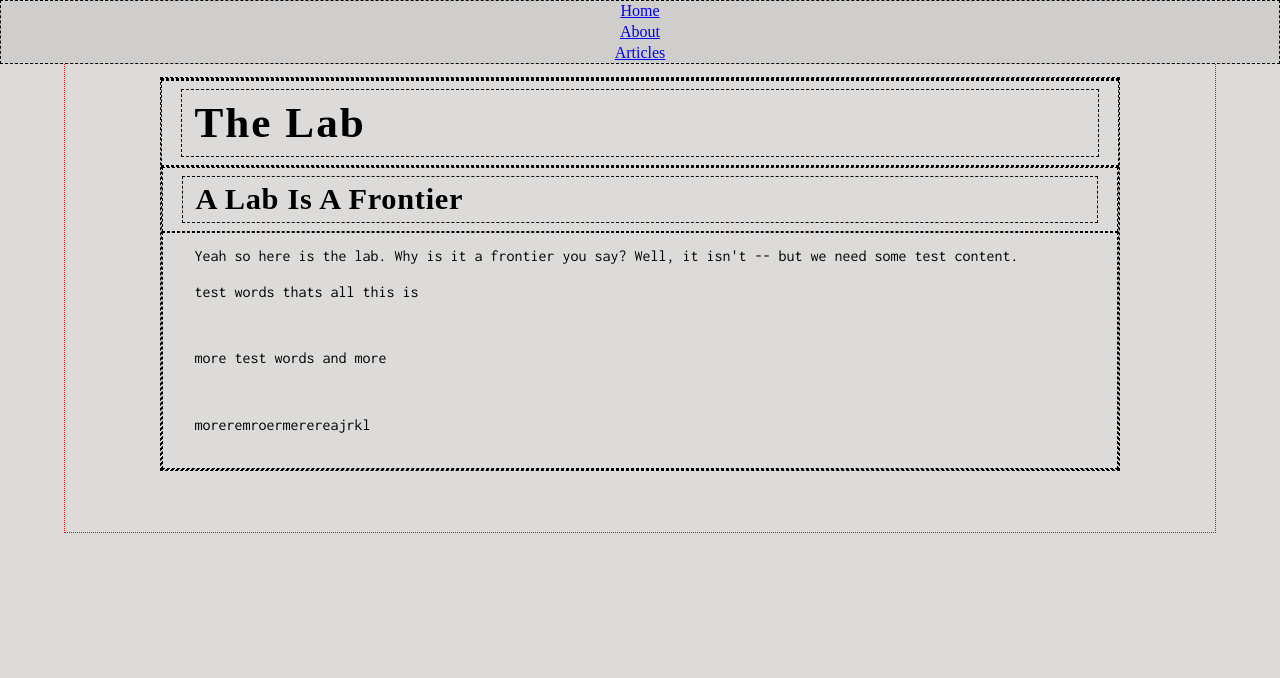
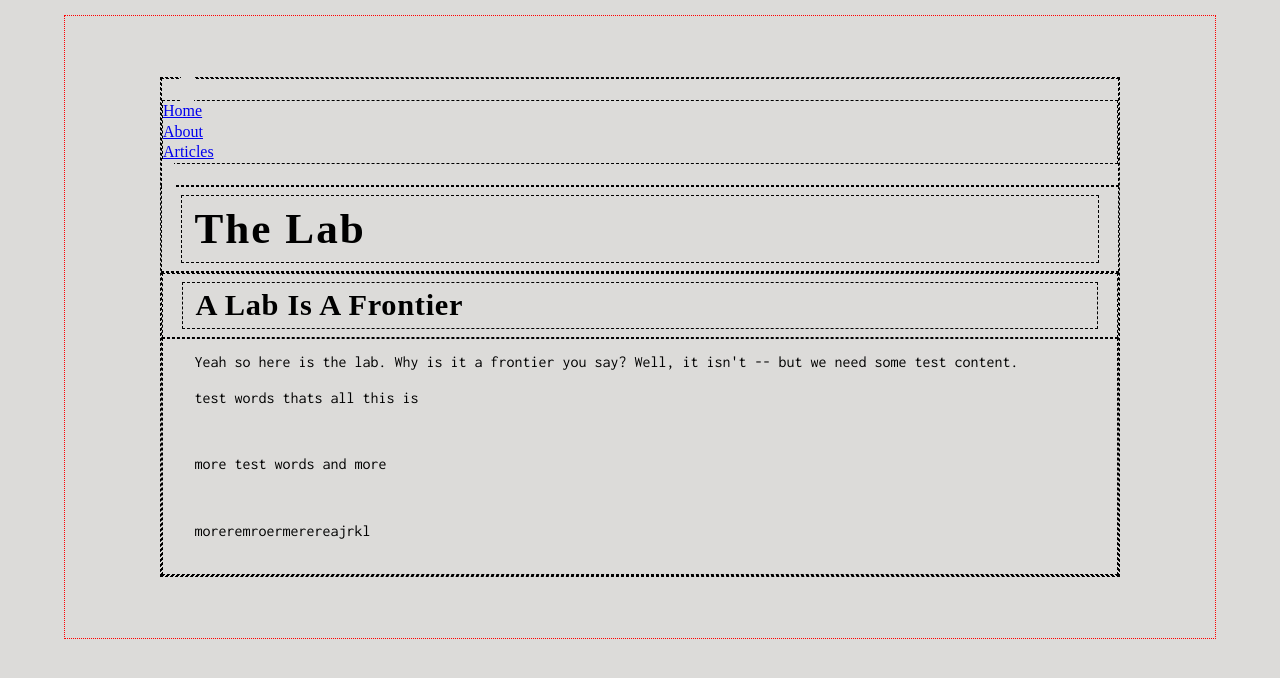
Before and after one commit to msawangwan/msawangwan.github.io, a Jekyll site: the page built from index.html, in a window 1280 px wide. Shown: the top 678 px of the page. Built offline with Jekyll 4.4.1, drawn with Linux system fonts in a browser that asks for light colours; some web fonts are replaced.

Commit message:
adjusted margins

```diff
--- a/css/default-large.css
+++ b/css/default-large.css
@@ -9,13 +9,11 @@
     margin: 5% auto;
   }
 
-  nav .nav-persistant {
+  .nav-persistant {
     max-width: 100%;
     margin: 8px 2%;
     padding: 5px 1.3%;
     position: static;
-    left: 5%;
-    right: 5%;
     text-align: left;
     display: inline;
     background-color: #DCDBD9;
```
